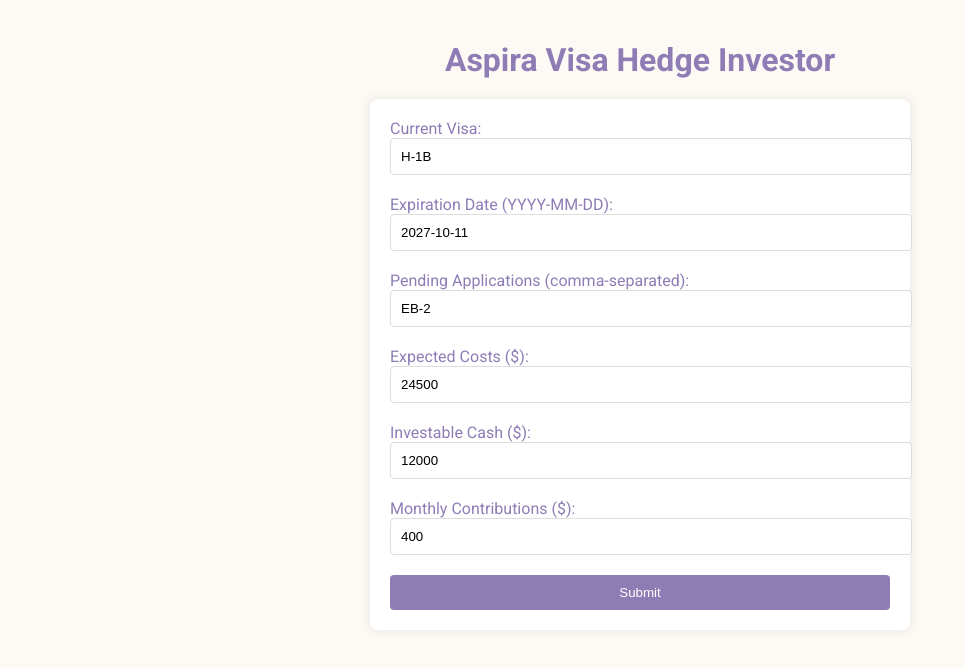
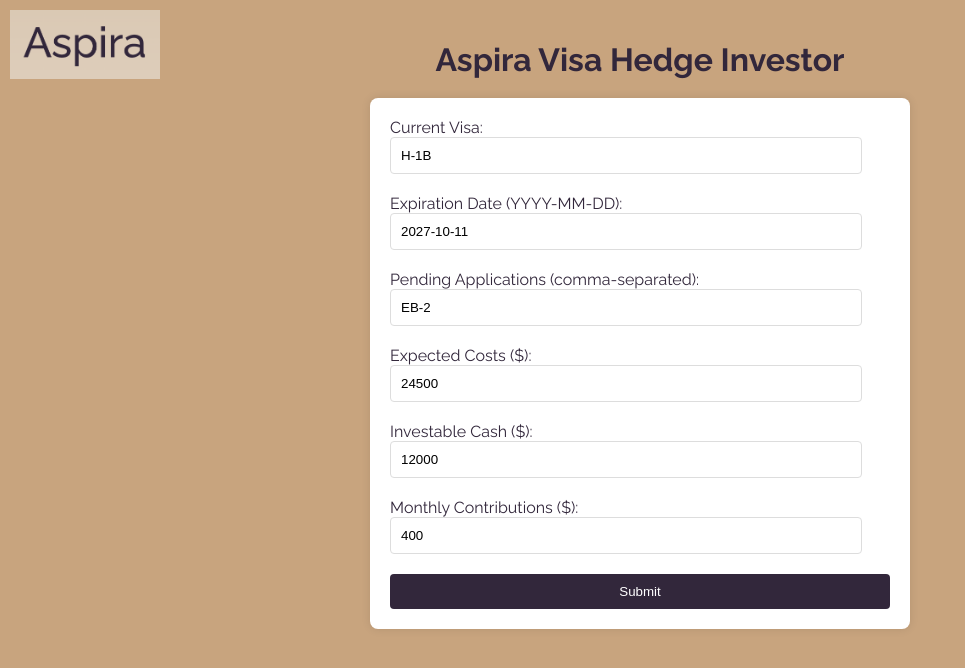
Before and after one commit to giomarcelom/aspira-mvp-hackathon-snowflake, a Flask app: page / in a window 1280 px wide. Shown: the top 668 px of the page, without its empty margins (0-965 px from the left). Run offline with Flask 3, Linux system fonts and the light colour scheme.

Commit message:
Updated branding with Raleway font, #C8A47E background, #32273B button, shortened inputs, added logo

```diff
--- a/main.py
+++ b/main.py
@@ -74,7 +74,7 @@ def get_price_from_gemini(ticker):
 
 def get_ai_recommendation(visa_data):
     prompt = f"""
-    You are an analyst for immigrants hedging visa uncertainties. Analyze this data to optimize investments:
+    You are an analyst for immigrants hedging visa uncertainties. Provide an executive summary at the beginning of your response, followed by a detailed analysis. Analyze this data to optimize investments:
     - Current Visa: {visa_data['current_visa']}
     - Expiration Date: {visa_data['expiration_date']}
     - Pending Applications: {visa_data['pending_applications']}
@@ -82,7 +82,7 @@ def get_ai_recommendation(visa_data):
     - Investable Cash: ${visa_data['investable_cash']}
     - Monthly Contributions: ${visa_data['monthly_contributions']}
     - Current Date: {datetime.now().strftime('%Y-%m-%d')}
-    Suggest a creative portfolio with allocation percentages, risk multiplier, and projected FV using FV = PV * (1+r)^n + PMT * [((1+r)^n - 1)/r]. Use current market data for expected returns. Structure output with sections: 'Visa & Financial Context Analysis', 'Creative Portfolio Strategy', 'Projected Growth with Compounding', 'Concise Recommendation'.
+    Suggest a creative portfolio with allocation percentages, risk multiplier, and projected FV using FV = PV * (1+r)^n + PMT * [((1+r)^n - 1)/r]. Use current market data for expected returns. Structure output with sections: 'Executive Summary', 'Visa & Financial Context Analysis', 'Creative Portfolio Strategy', 'Projected Growth with Compounding', 'Concise Recommendation'.
     """
     model = genai.GenerativeModel('gemini-2.5-flash')
     response = model.generate_content(prompt)
@@ -226,5 +226,3 @@ def recommend_investment(visa_data):
     print(f"Open AI Projected Portfolio Value in {months:.1f} months: ${openai_fv:.2f}")
 
     return gemini_portfolio, openai_portfolio, gemini_fv, openai_fv
-
-# No direct call to get_visa_input() here; handled by app.py
--- a/templates/index.html
+++ b/templates/index.html
@@ -2,22 +2,25 @@
 <html>
 <head>
     <title>Aspira Visa Hedge Investor</title>
-    <link href="https://fonts.googleapis.com/css2?family=Roboto:wght@400;700&display=swap" rel="stylesheet">
+    <link href="https://fonts.googleapis.com/css2?family=Raleway:wght@400;700&display=swap" rel="stylesheet">
     <style>
-        body { font-family: 'Roboto', sans-serif; background-color: #FDFAF6; color: #8E7CB5; margin: 0; padding: 20px; }
-        h1 { color: #8E7CB5; text-align: center; margin-bottom: 20px; }
+        body { font-family: 'Raleway', sans-serif; background-color: #C8A47E; color: #32273B; margin: 0; padding: 20px; }
+        .logo { position: absolute; top: 10px; left: 10px; width: 150px; }
+        h1 { color: #32273B; text-align: center; margin-bottom: 20px; }
         form { background-color: #FFFFFF; padding: 20px; border-radius: 8px; box-shadow: 0 0 10px rgba(0,0,0,0.1); max-width: 500px; margin: 0 auto; }
         label { display: block; margin-bottom: 10px; }
-        input { width: 100%; padding: 10px; margin-bottom: 10px; border: 1px solid #ddd; border-radius: 4px; }
-        button { background-color: #8E7CB5; color: #fff; padding: 10px; border: none; border-radius: 4px; cursor: pointer; width: 100%; }
-        button:hover { background-color: #7A649B; }
+        input { width: 90%; padding: 10px; margin-bottom: 10px; border: 1px solid #ddd; border-radius: 4px; } /* Shortened input boxes */
+        button { background-color: #32273B; color: #fff; padding: 10px; border: none; border-radius: 4px; cursor: pointer; width: 100%; }
+        button:hover { background-color: #4A3C56; }
         .strategy-section { background-color: #FFFFFF; padding: 15px; border-radius: 8px; box-shadow: 0 0 5px rgba(0,0,0,0.1); margin-bottom: 20px; }
-        h2 { color: #8E7CB5; margin-top: 20px; }
-        p { margin: 5px 0; color: #8E7CB5; }
-        pre { background-color: #FDFAF6; padding: 10px; border-radius: 4px; overflow-x: auto; white-space: pre-wrap; color: #8E7CB5; }
+        h2 { color: #32273B; margin-top: 20px; }
+        p { margin: 5px 0; color: #32273B; }
+        pre { background-color: #FDFAF6; padding: 10px; border-radius: 4px; overflow-x: auto; white-space: pre-wrap; color: #32273B; font-family: 'Raleway', sans-serif; }
+        canvas { max-width: 600px; margin: 20px auto; display: block; }
     </style>
 </head>
 <body>
+    <img src="/aspira-logo.png" alt="Aspira Logo" class="logo"> <!-- Local logo path; upload to project root as aspira-logo.png -->
     <h1>Aspira Visa Hedge Investor</h1>
     <form method="post">
         <label>Current Visa: <input type="text" name="current_visa" value="H-1B" required></label>
```
